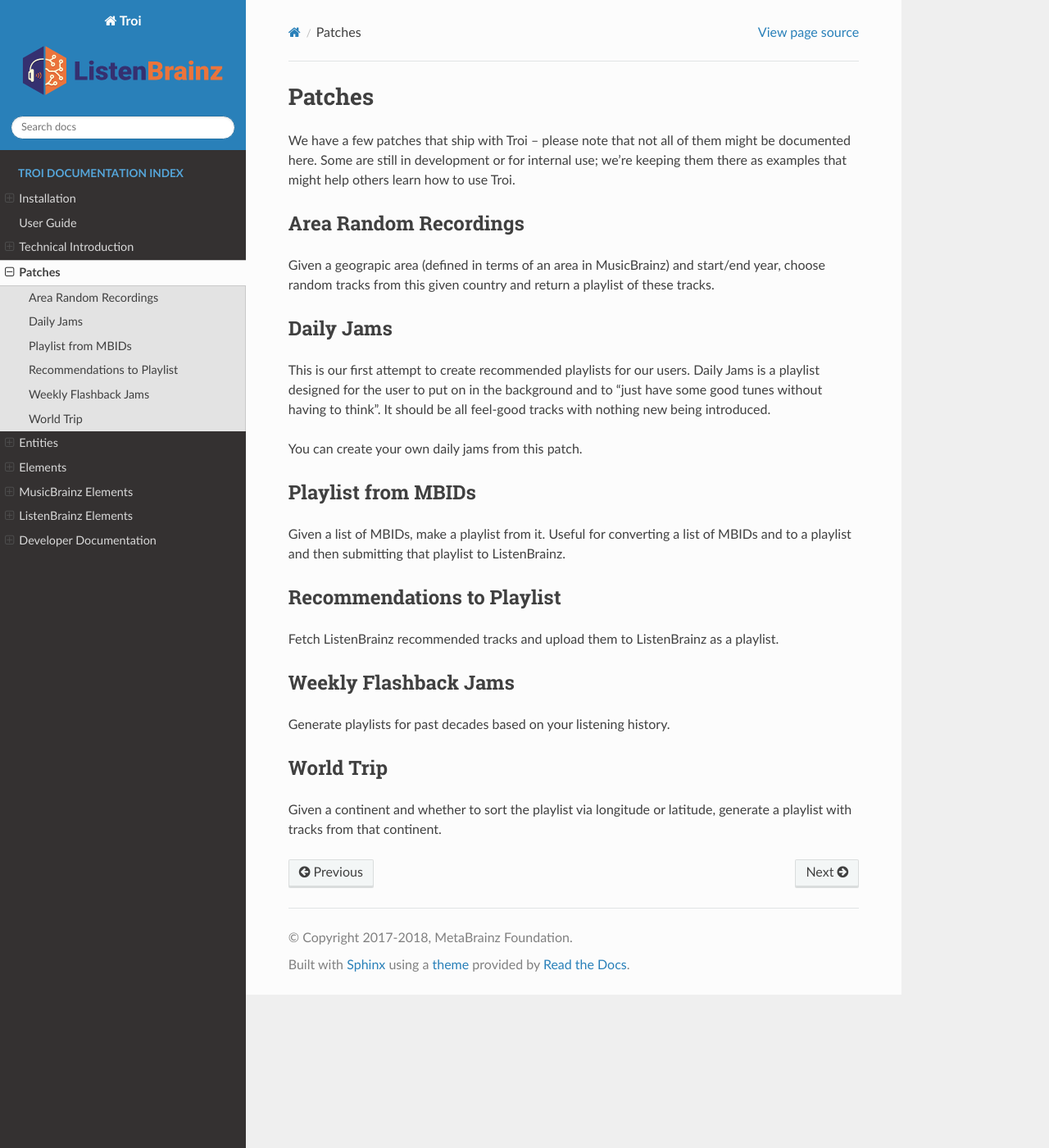
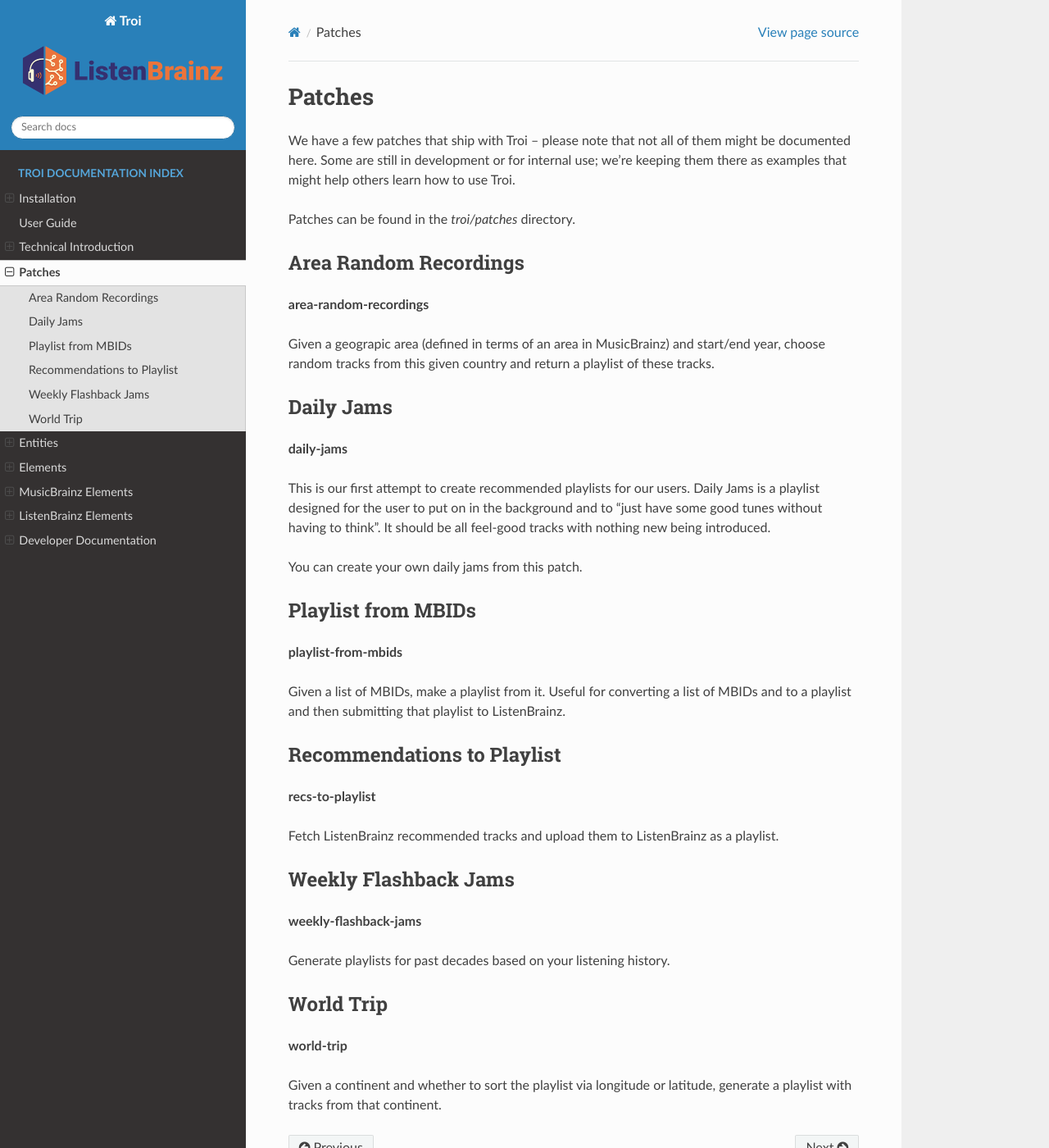
Before and after one commit to metabrainz/troi-recommendation-playground, a Sphinx documentation site: the page built from docs/patches.rst, in a window 1280 px wide and 1400 px high. Shown: the whole window at 82% size. Built offline with Sphinx 7.4.7 and the Read the Docs theme 2.0.0, drawn with Linux system fonts in a browser that asks for light colours.

Commit message:
More minor tweaks

```diff
--- a/docs/patches.rst
+++ b/docs/patches.rst
@@ -7,8 +7,12 @@
 are still in development or for internal use; we're keeping them there as examples that might help others learn
 how to use Troi.
 
+Patches can be found in the *troi/patches* directory.
+
 Area Random Recordings
 ----------------------
+
+**area-random-recordings**
 
 Given a geograpic area (defined in terms of an area in MusicBrainz) and start/end year, choose random tracks
 from this given country and return a playlist of these tracks.
@@ -16,6 +20,8 @@
 
 Daily Jams
 ----------
+
+**daily-jams**
 
 This is our first attempt to create recommended playlists for our users. Daily Jams is a playlist designed
 for the user to put on in the background and to "just have some good tunes without having to think". It should
@@ -26,16 +32,22 @@
 Playlist from MBIDs
 -------------------
 
+**playlist-from-mbids**
+
 Given a list of MBIDs, make a playlist from it. Useful for converting a list of MBIDs and to a playlist and then
 submitting that playlist to ListenBrainz.
 
 Recommendations to Playlist
 ---------------------------
 
+**recs-to-playlist**
+
 Fetch ListenBrainz recommended tracks and upload them to ListenBrainz as a playlist.
 
 Weekly Flashback Jams
 ---------------------
+
+**weekly-flashback-jams**
 
 Generate playlists for past decades based on your listening history.
 
@@ -43,5 +55,7 @@
 World Trip
 ----------
 
+**world-trip**
+
 Given a continent and whether to sort the playlist via longitude or latitude, generate a playlist with tracks
 from that continent.
```
